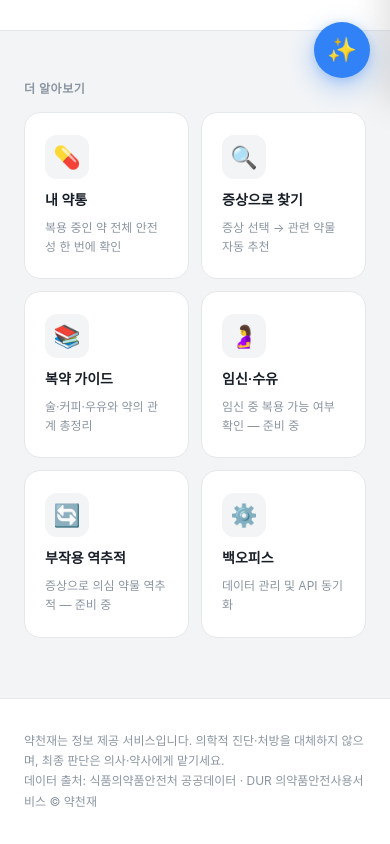
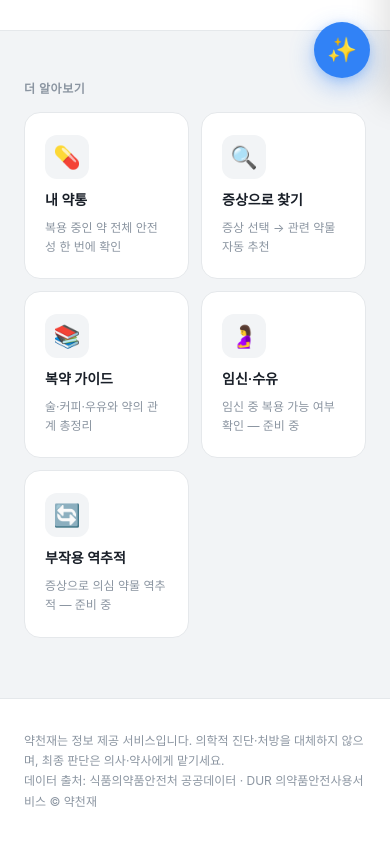
Before and after one commit to betokilab/pillgenius, a website: page public/index.html in a window 390 px wide. Shown: the part 742-1586 px from the top of the page. Drawn offline with Linux system fonts and the light colour scheme; no server answers; a web font is replaced by a local one.

Commit message:
모바일 PILL GENIUS 표시, 백오피스 카드 제거

```diff
--- a/public/index.html
+++ b/public/index.html
@@ -870,8 +870,6 @@ footer {
   .hero { padding: 56px 20px 52px; }
   .search-card { padding: 20px; }
   nav { padding: 0 16px; }
-  .nav-logo-en { display: none; }
-  .nav-logo-divider { display: none; }
 }
 @media (min-width: 641px) {
   .hamburger { display: none !important; }
@@ -1040,11 +1038,6 @@ footer {
         <div class="feature-icon-wrap">🔄</div>
         <div class="feature-name">부작용 역추적</div>
         <div class="feature-desc">증상으로 의심 약물 역추적 — 준비 중</div>
-      </div>
-      <div class="feature-card" onclick="window.location.href='/admin'">
-        <div class="feature-icon-wrap">⚙️</div>
-        <div class="feature-name">백오피스</div>
-        <div class="feature-desc">데이터 관리 및 API 동기화</div>
       </div>
     </div>
   </div>
```
